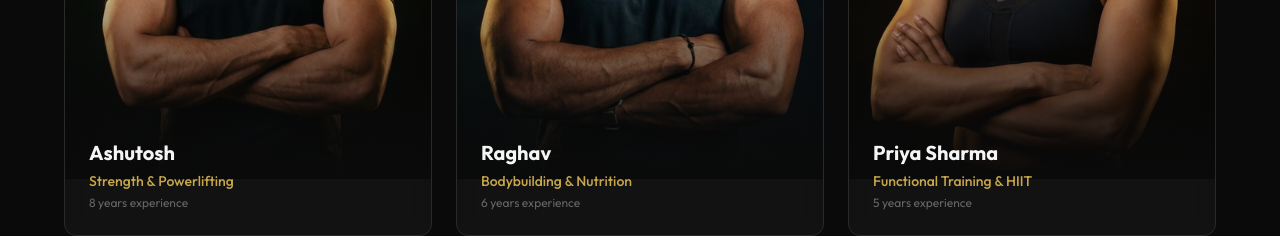
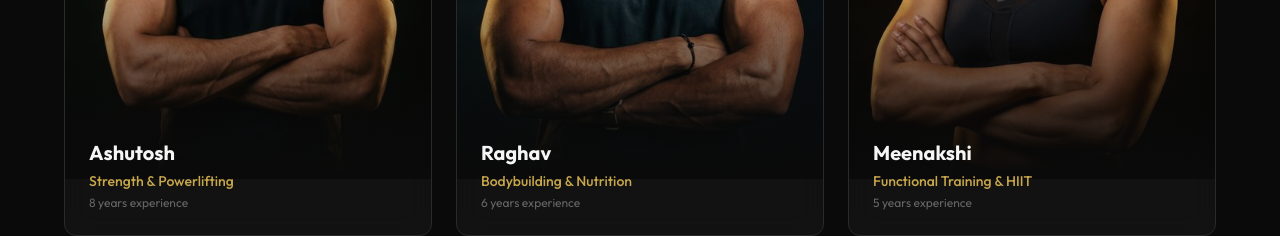
Before and after one commit to gentleman654/focus-on-fitness, a Next.js app: page / in a window 1280 px wide. Shown: the part 2060-2296 px from the top of the page. Built offline with nearby package versions, Linux system fonts and the light colour scheme.

Commit message:
trainer name change

```diff
--- a/app/components/Trainers.tsx
+++ b/app/components/Trainers.tsx
@@ -33,7 +33,7 @@ const TRAINERS: Trainer[] = [
     image: "/trainer-2.png",
   },
   {
-    name: "Priya Sharma",
+    name: "Meenakshi",
     speciality: "Functional Training & HIIT",
     experience: "5 years",
     image: "/trainer-3.png",
```
